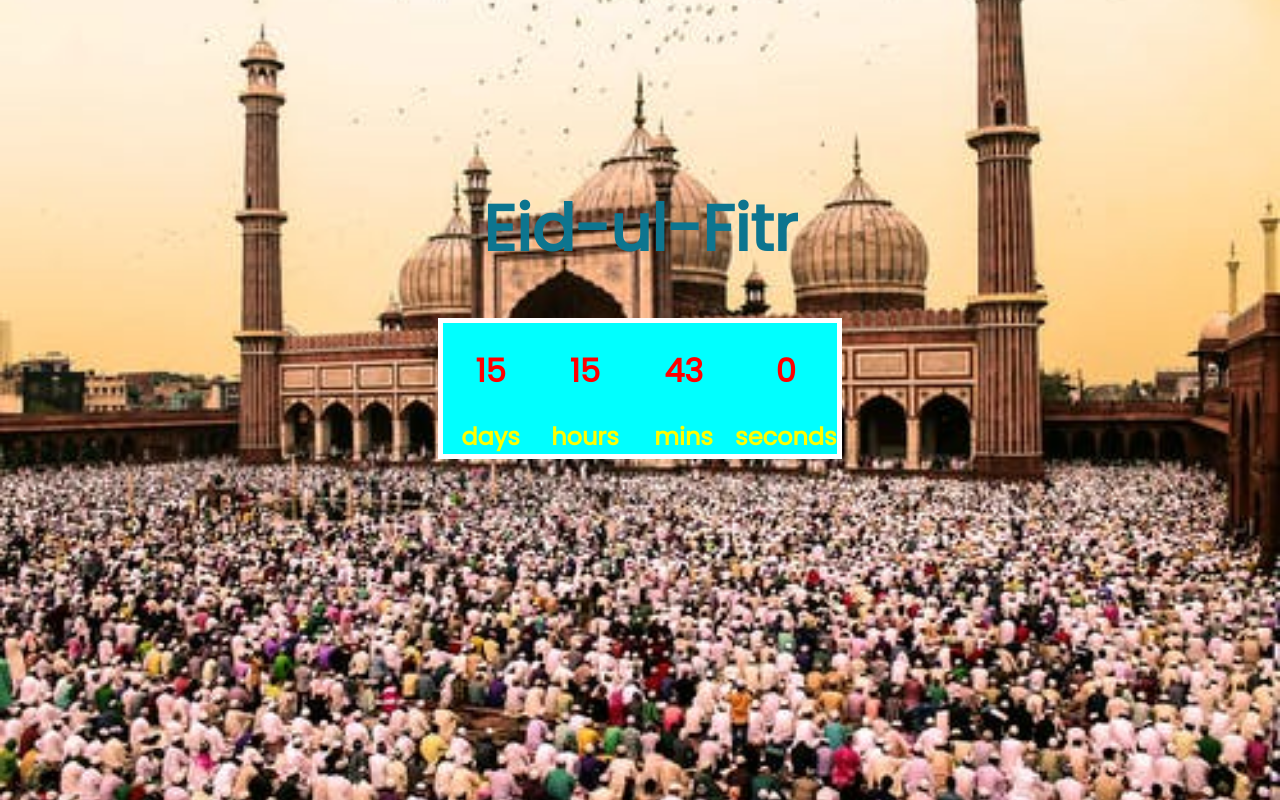
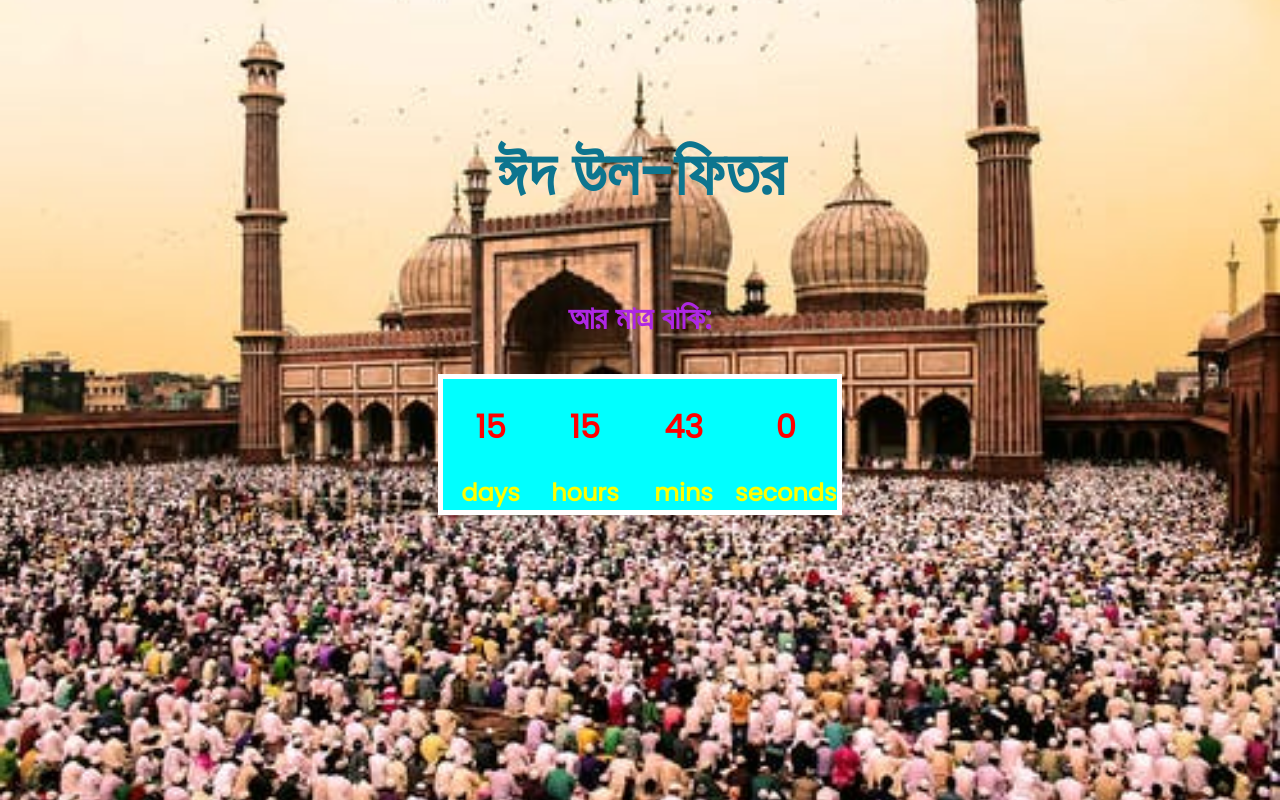
Before and after one commit to mamun6/eid, a plain HTML site: page index.html in a window 1280 px wide. Drawn offline with Linux system fonts and the light colour scheme.

Commit message:
Add files via upload
added file

```diff
--- a/index.html
+++ b/index.html
@@ -5,12 +5,13 @@
     <meta charset="UTF-8">
     <meta http-equiv="X-UA-Compatible" content="IE=edge">
     <meta name="viewport" content="width=device-width, initial-scale=1.0">
-    <title> time </title>
+    <title> ঈদ উল-ফিতর </title>
     <link rel="stylesheet" href="style.css">
 </head>
 
 <body>
-    <h1> Eid-ul-Fitr </h1>
+    <h1> ঈদ উল-ফিতর </h1>
+    <p style="font-size: 2rem; color: rgb(174, 39, 228); font-weight:bold;"> আর মাত্র বাকি: </p>
     <div class="countdown-container">
         <div class=" countdown-el  days-c">
             <p class="big-text" id="days">0 </p>
```
